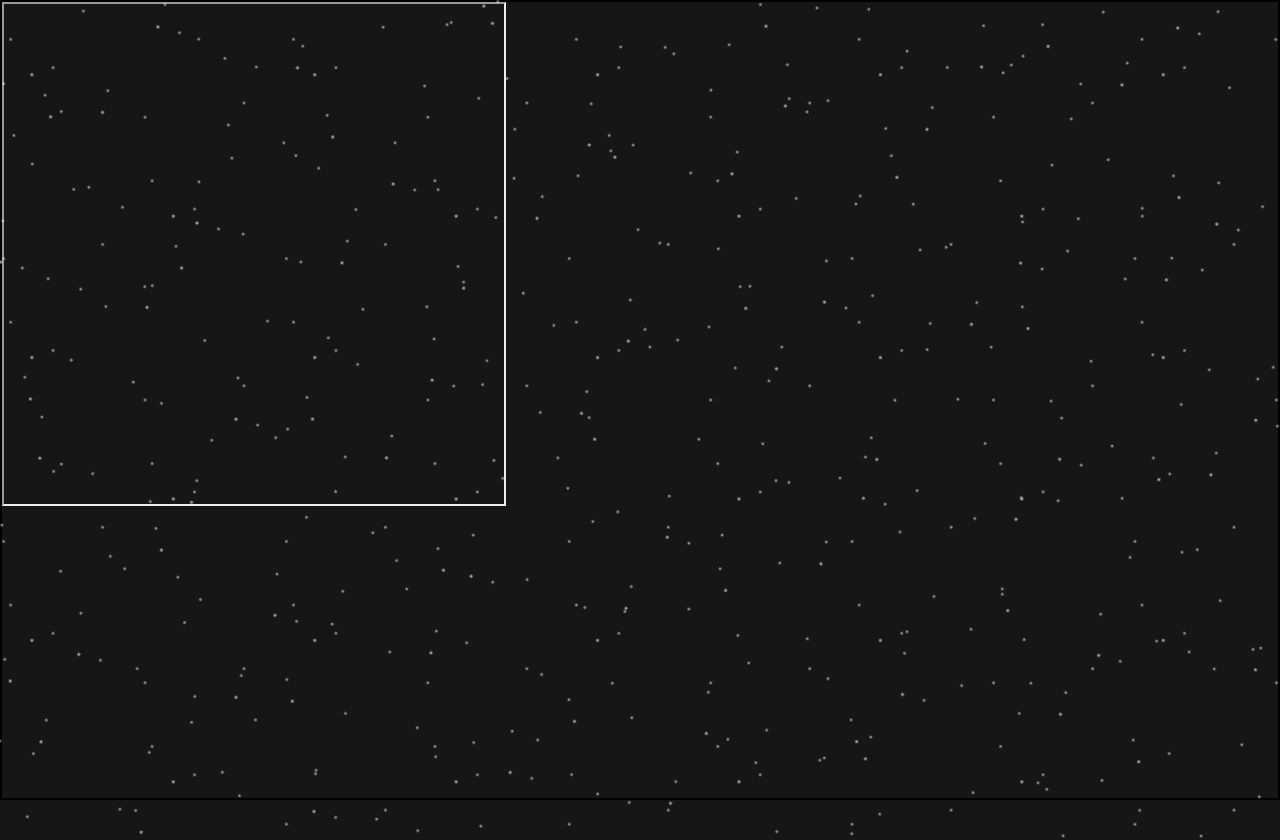
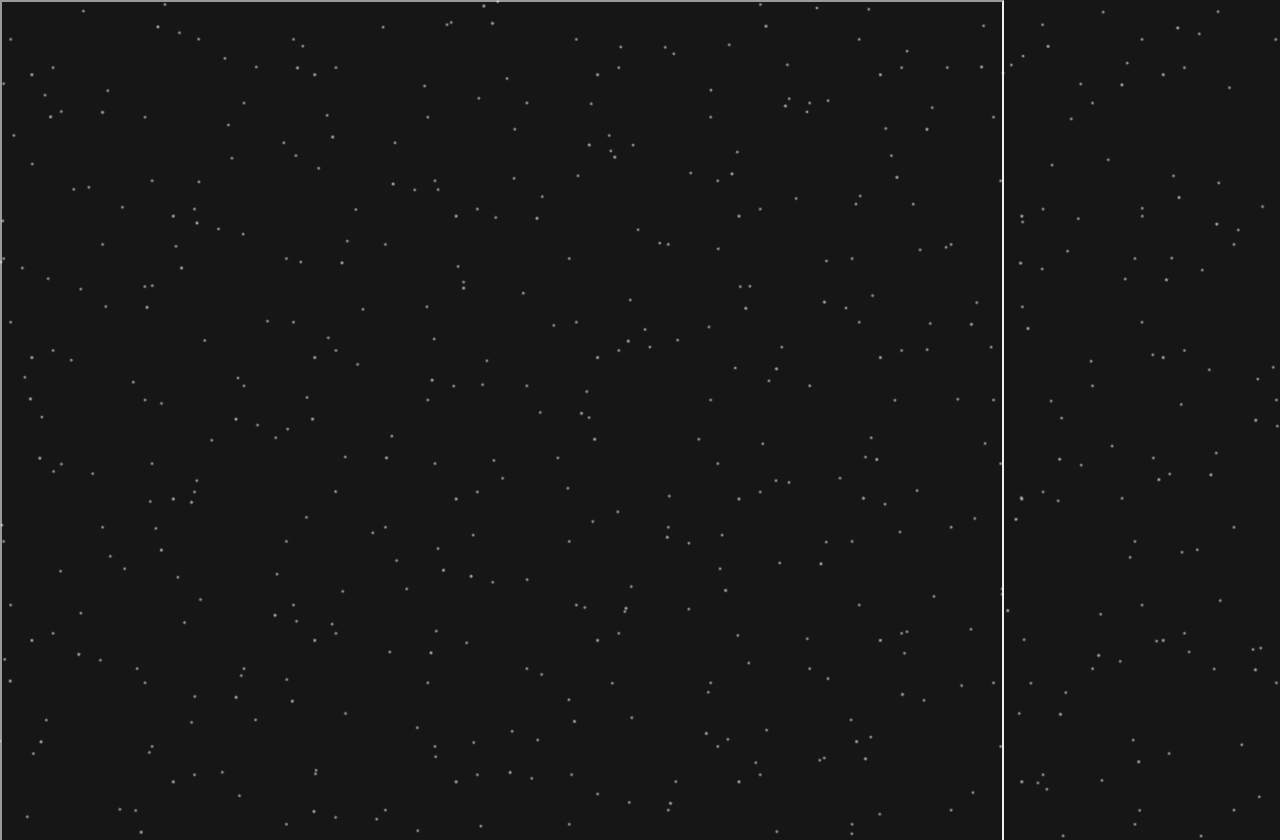
Before and after one commit to thomashutze/kaas, a website built with Parcel: page index.html in a window 1280 px wide. Shown: the top 840 px of the page. Built offline with nearby package versions, Linux system fonts and the light colour scheme.

Commit message:
Update index.html

```diff
--- a/index.html
+++ b/index.html
@@ -11,8 +11,8 @@
   </head>
 
   <body>
-      <div class="container">
-        <iframe src="test0001.playit.gg:48596" width="500" height="500"></iframe>
+      <div>
+        <iframe src="test0001.playit.gg:48596" width="1000" height="1000"></iframe>
       </div>
 
     <div class="starfield">
```
